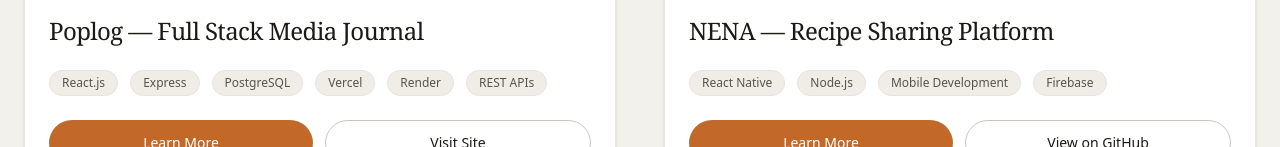
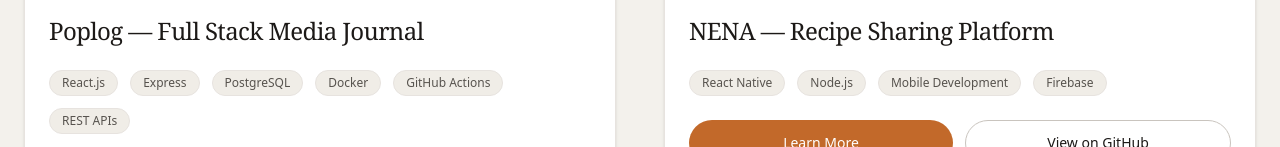
Before and after one commit to nerdboy626/portfolio, a Next.js app: page /portfolio in a window 1280 px wide. Shown: the part 805-952 px from the top of the page. Built offline with nearby package versions, Linux system fonts and the light colour scheme.

Commit message:
style: update poplog project info

```diff
--- a/src/app/data/projects.ts
+++ b/src/app/data/projects.ts
@@ -44,6 +44,9 @@
       "Node.js",
       "Express",
       "PostgreSQL",
+      "Docker",
+      "GitHub Actions",
+      "Vitest",
       "Vercel",
       "Render",
       "TMDB API",
@@ -55,8 +58,8 @@
       "React.js",
       "Express",
       "PostgreSQL",
-      "Vercel",
-      "Render",
+      "Docker",
+      "GitHub Actions",
       "REST APIs",
     ],
     cardLink: "https://poplog.dev",
@@ -66,7 +69,7 @@
       heading:
         "A centralized home for tracking entertainment across every medium.",
       content:
-        "Poplog was born from a simple frustration: keeping track of favorite movies, television shows, games, and books across multiple platforms. I wanted a single destination where users could discover new content, record their experiences, and build a personal archive of the media that matters most to them. The result is a full stack application that combines content discovery with organization.",
+        "Poplog was born from a simple frustration: keeping track of favorite movies, television shows, games, and books across multiple platforms. I wanted a single destination where users could discover new content, record their experiences, and build a personal archive of the media that matters most to them. The result is a full stack application that was engineered with automated testing, continuous integration, and Docker containerization to support a reliable development and deployment workflow.",
     },
     features: {
       heading:
@@ -79,9 +82,10 @@
       ],
     },
     challenges: {
-      heading: "Engineering a unified experience across multiple data sources.",
+      heading:
+        "Engineering a scalable and maintainable full stack application.",
       content:
-        "One of the most demanding aspects of Poplog was integrating four separate APIs, each with its own response structure and data conventions. Creating a consistent user interface required transforming and normalizing incoming data before it could be displayed or stored. I also had to account for rate limits and performance concerns, which led me to implement caching strategies that reduced unnecessary requests and improved responsiveness.\n\nThis project marked my transition from primarily frontend and design work into full stack development. Building the backend API, constructing the database schema, and managing data flow between the client and server gave me a much deeper understanding of how modern web applications operate end-to-end.",
+        "One of the most demanding aspects of Poplog was integrating four separate APIs, each with its own response structure and data conventions. Creating a consistent user interface required transforming and normalizing incoming data before it could be displayed or stored. I also had to account for rate limits and performance concerns, which led me to implement caching strategies that reduced unnecessary requests and improved responsiveness.\n\nAs the project matured, my focus shifted from building features to improving software quality. I introduced unit and component tests with Vitest, automated them through a GitHub Actions CI pipeline, and containerized the frontend, backend, and PostgreSQL database with Docker Compose to create a consistent development environment. These additions gave me experience with modern software engineering practices beyond application development itself.",
     },
   },
   {
```
